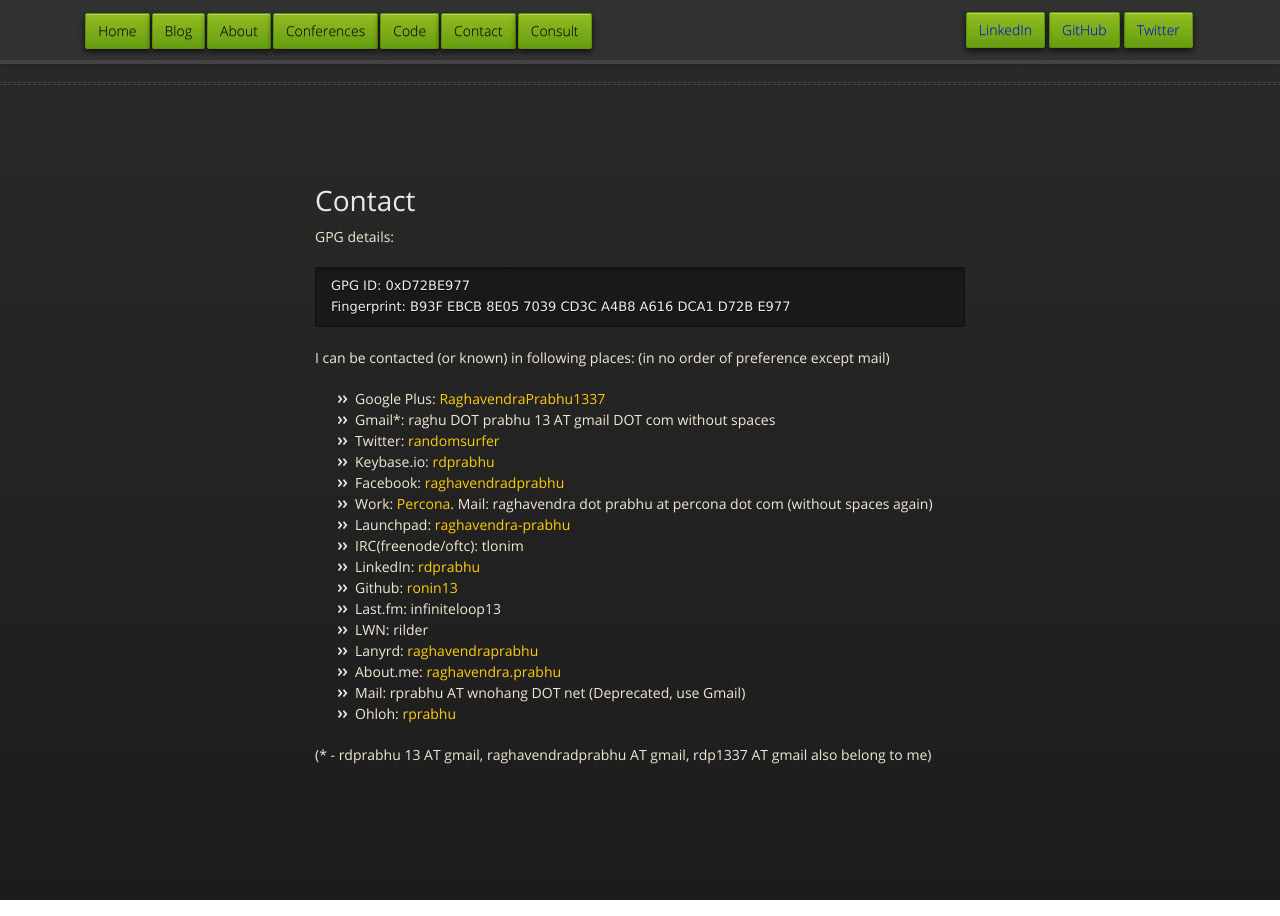
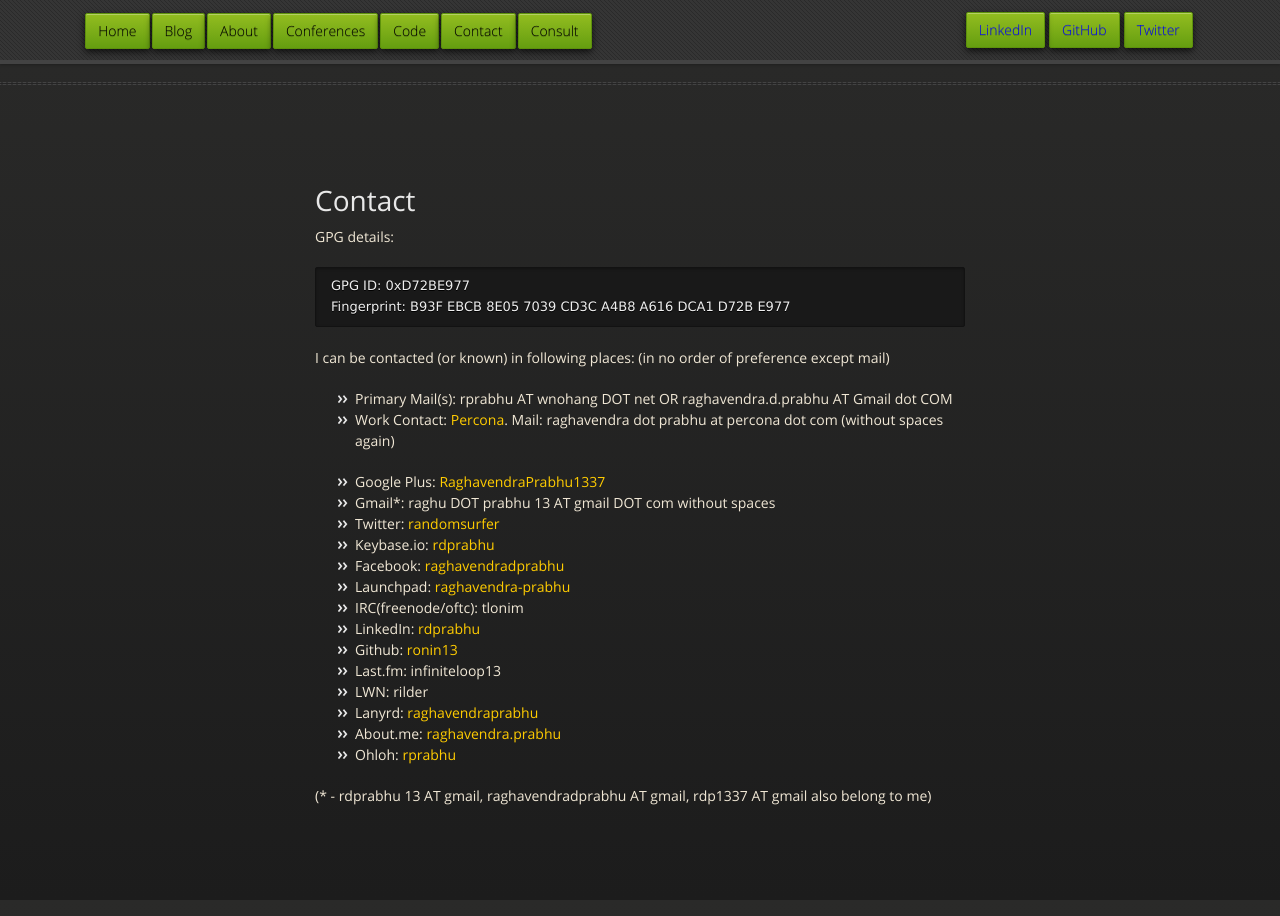
Before and after one commit to ronin13/ronin13.github.com, a Jekyll site: the page built from pages/contact.md, in a window 1280 px wide. Built offline with Jekyll 4.4.1, drawn with Linux system fonts in a browser that asks for light colours; Markdown is read by kramdown in place of the engine named in the settings.

Commit message:
Push changes

```diff
--- a/pages/contact.md
+++ b/pages/contact.md
@@ -12,12 +12,16 @@ GPG details:
 
 I can be contacted (or known) in following places: (in no order of preference except mail)
 
+- Primary Mail(s):  rprabhu AT wnohang DOT net  OR raghavendra.d.prabhu AT Gmail dot COM
+- Work Contact: [Percona](http://www.percona.com/about-us/our-team/raghavendra-prabhu).
+                Mail: raghavendra dot prabhu at percona dot com (without spaces again)
+
+
 - Google Plus: [RaghavendraPrabhu1337](https://plus.google.com/+RaghavendraPrabhu1337/)
 - Gmail*: raghu DOT prabhu 13 AT gmail DOT com without spaces
 - Twitter: [randomsurfer](https://twitter.com/randomsurfer)
 - Keybase.io: [rdprabhu](https://keybase.io/rdprabhu)
 - Facebook: [raghavendradprabhu](https://www.facebook.com/raghavendradprabhu)
-- Work: [Percona](http://www.percona.com/about-us/our-team/raghavendra-prabhu). Mail: raghavendra dot prabhu at percona dot com (without spaces again)
 - Launchpad: [raghavendra-prabhu](https://launchpad.net/~raghavendra-prabhu)
 - IRC(freenode/oftc): tlonim
 - LinkedIn: [rdprabhu](http://linkedin.com/in/rdprabhu "LinkedIn")
@@ -26,7 +30,6 @@ I can be contacted (or known) in following places: (in no order of preference ex
 - LWN: rilder
 - Lanyrd: [raghavendraprabhu](http://lanyrd.com/profile/raghavendraprabhu)
 - About.me: [raghavendra.prabhu](http://about.me/raghavendra.prabhu)
-- Mail:  rprabhu AT wnohang DOT net  (Deprecated, use Gmail)
 - Ohloh: [rprabhu](https://www.ohloh.net/accounts/rprabhu)
 
 (* - rdprabhu 13 AT gmail, raghavendradprabhu AT gmail, rdp1337 AT gmail also belong to me)
```
